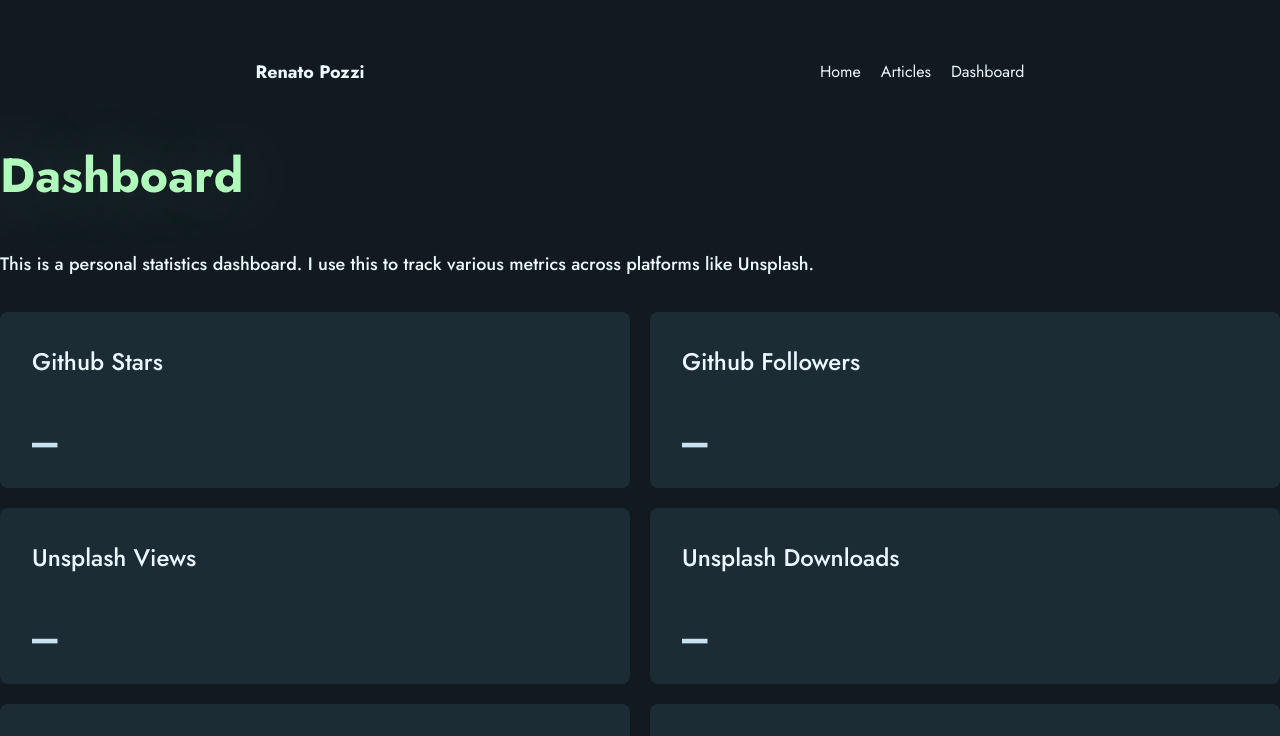
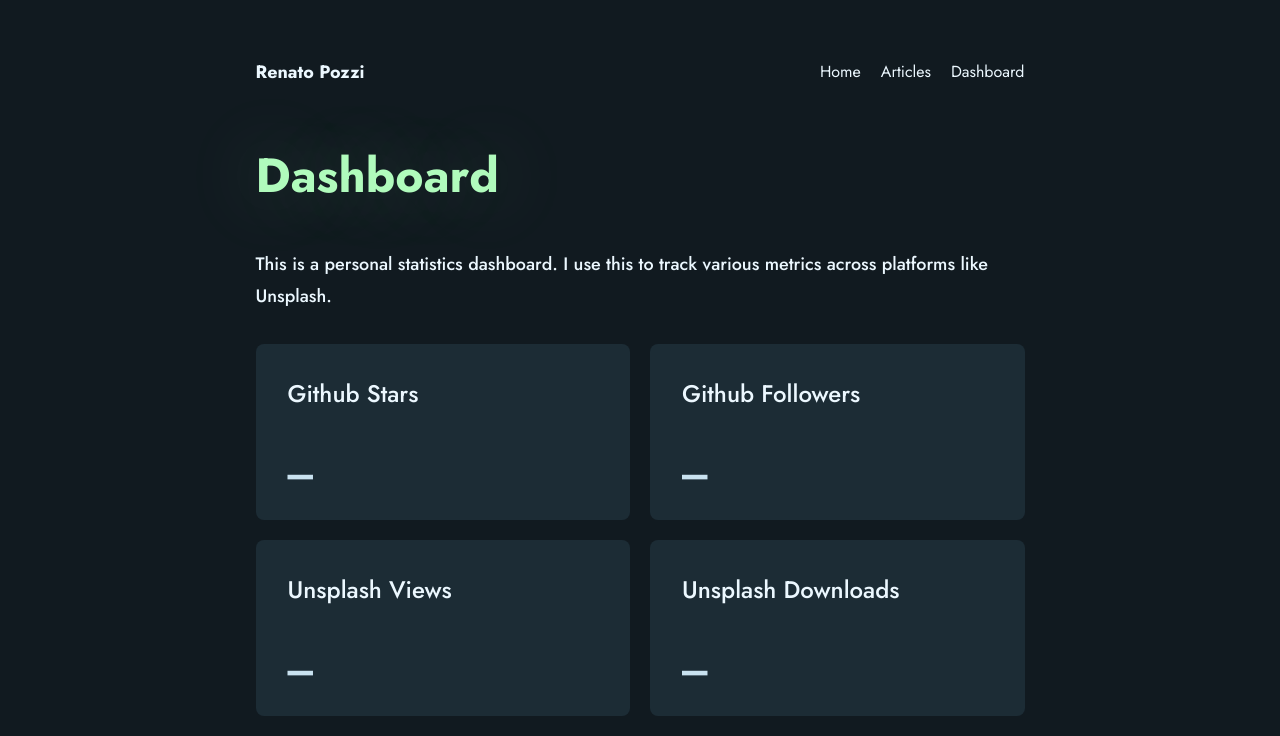
Before and after one commit to itsrennyman/renatopozzi.me, a Next.js app: page /dashboard in a window 1280 px wide. Shown: the top 736 px of the page. Built offline with nearby package versions, Linux system fonts and the light colour scheme; no server answers.

Commit message:
fix: added missing container

```diff
--- a/pages/articles/index.js
+++ b/pages/articles/index.js
@@ -1,5 +1,5 @@
 import NextLink from "next/link";
-import { Flex, Hover, Text } from "../../components/UI";
+import { Container, Flex, Hover, Text } from "../../components/UI";
 import { getArticleData, getArticles } from "../../lib/utils/articles";
 
 export async function getStaticProps() {
@@ -50,7 +50,7 @@ export default function Home({ articles }) {
   });
 
   return (
-    <>
+    <Container>
       <section>
         <Text size="4" color="glowing">
           Articles
@@ -62,6 +62,6 @@ export default function Home({ articles }) {
           {articlesList}
         </Flex>
       </section>
-    </>
+    </Container>
   );
 }
--- a/pages/dashboard.js
+++ b/pages/dashboard.js
@@ -1,10 +1,10 @@
 import { Counter } from "../components/Counter";
 import { Stats } from "../components/Stats";
-import { Grid, Text } from "../components/UI";
+import { Container, Grid, Text } from "../components/UI";
 
-export default function Dashboard({ articles }) {
+export default function Dashboard() {
   return (
-    <>
+    <Container>
       <section>
         <Text as="h1" color="glowing" size="4">
           Dashboard
@@ -47,6 +47,6 @@ export default function Dashboard({ articles }) {
           />
         </Grid>
       </section>
-    </>
+    </Container>
   );
 }
```
